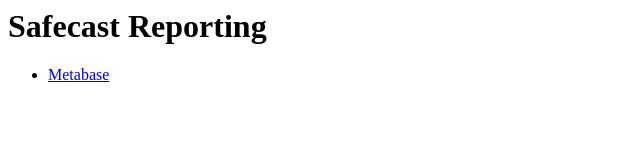
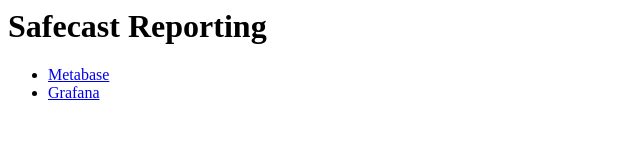
Before and after one commit to matschaffer/reporting, a plain HTML site: page web/index.html in a window 1280 px wide. Shown: the full height of the page, 0-640 px from the left. Drawn offline with Linux system fonts and the light colour scheme.

Commit message:
Also install grafana

```diff
--- a/web/index.html
+++ b/web/index.html
@@ -3,6 +3,7 @@
     <h1>Safecast Reporting</h1>
     <ul>
       <li><a href="https://metabase.safecast.cc">Metabase</a></li>
+      <li><a href="https://grafana.safecast.cc">Grafana</a></li>
     </ul>
   </body>
 </html>
```
Also changed, not shown: 2 other files.
